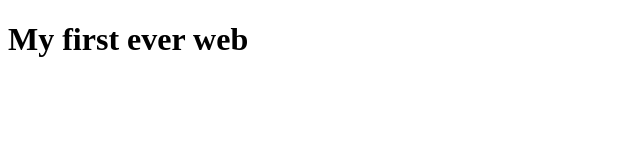
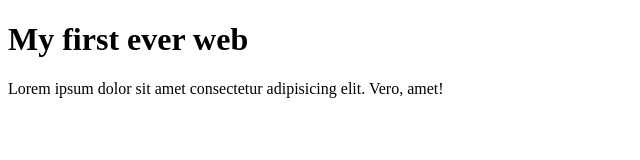
Before and after one commit to HamzaAltamas/web-dev, a plain HTML site: page index.html in a window 1280 px wide. Shown: the whole page, without its empty margins (0-640 px from the left). Drawn offline with Linux system fonts and the light colour scheme.

Commit message:
add p tag

```diff
--- a/index.html
+++ b/index.html
@@ -8,5 +8,6 @@
   </head>
   <body>
     <h1>My first ever web</h1>
+    <p>Lorem ipsum dolor sit amet consectetur adipisicing elit. Vero, amet!</p>
   </body>
 </html>
```
